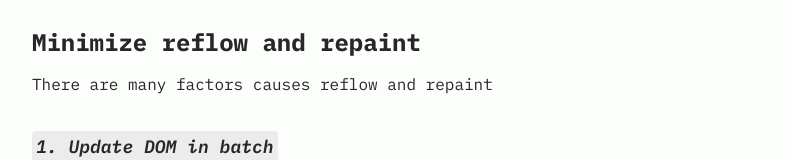
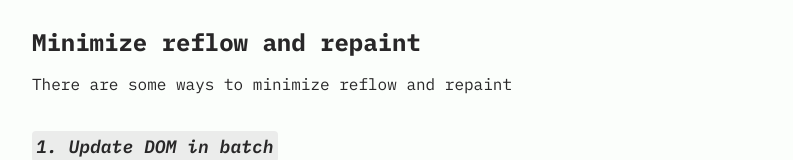
Before and after one commit to leezer94/keonhee-blog, an Astro site: page /posts/minimize-reflow-repaint in a window 1280 px wide. Shown: the part 533-693 px from the top of the page, without its empty margins (240-1033 px from the left). Built offline with nearby package versions, Linux system fonts and the light colour scheme; Astro itself is replaced by a stand-in of ours; some packages are replaced by stand-ins of ours.

Commit message:
update content change of context

````diff
--- a/src/content/blog/browser/minimize-reflow-repaint.md
+++ b/src/content/blog/browser/minimize-reflow-repaint.md
@@ -21,7 +21,7 @@
 
 ## Minimize reflow and repaint
 
-There are many factors causes reflow and repaint
+There are some ways to minimize reflow and repaint
 
 ### `1. Update DOM in batch`
 
@@ -34,7 +34,7 @@
 ```js
 const container = document.getElementById('container');
 
-data.forEach(item => {
+data.forEach((item) => {
   const newElement = document.createElement('div');
 
   newElement.textContent = item.text;
@@ -50,7 +50,7 @@
 
 const fragment = document.createDocumentFragment();
 
-data.forEach(item => {
+data.forEach((item) => {
   const newElement = document.createElement('div');
   newElement.textContent = item.text;
 
````
